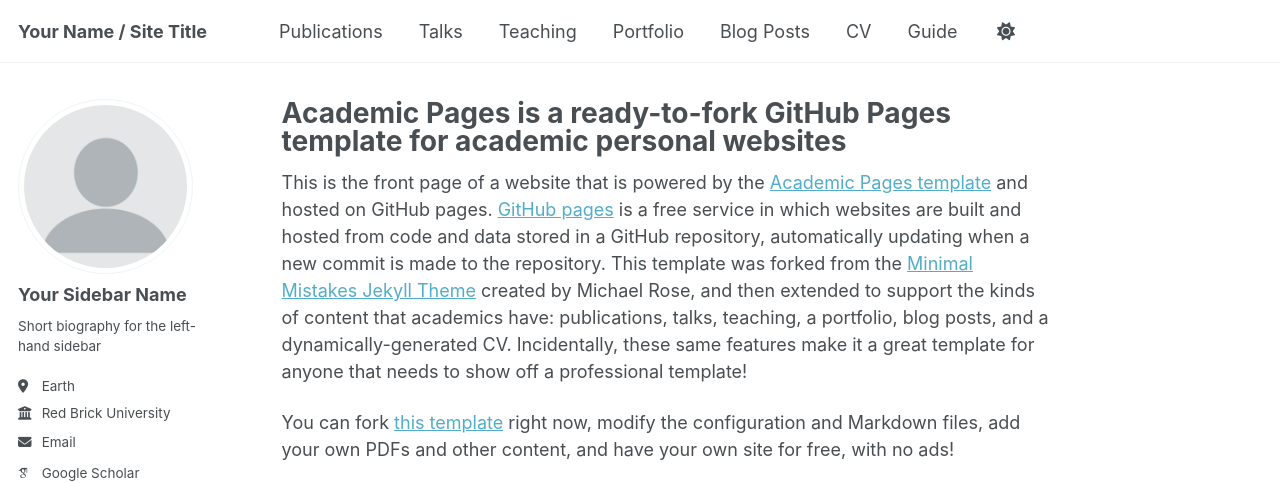
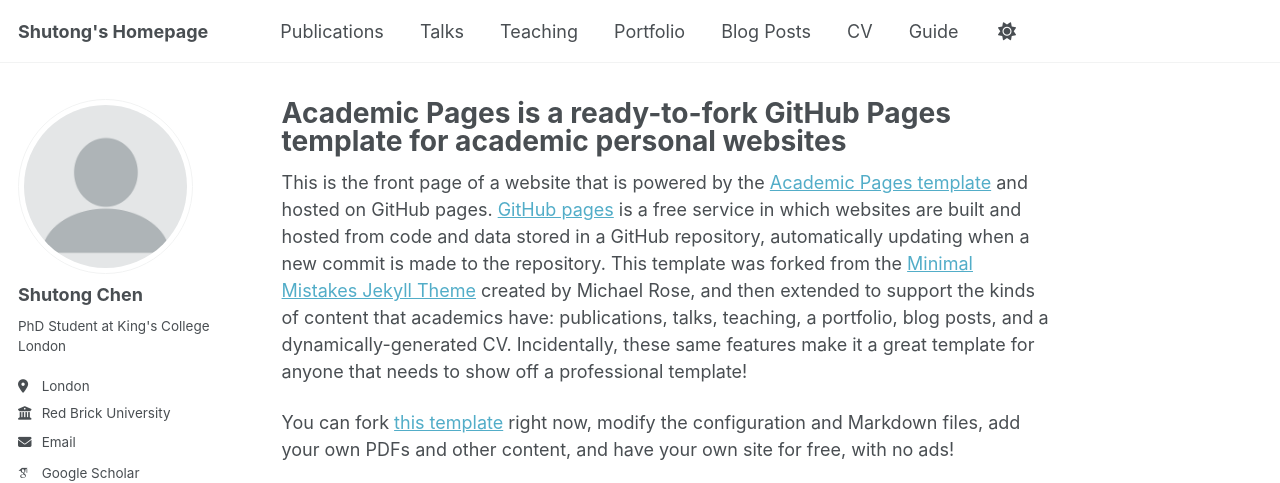
Before and after one commit to shutong-chen/shutong-chen.github.io, a Jekyll site: the page built from _pages/about.md, in a window 1280 px wide. Shown: the top 483 px of the page. Built offline with Jekyll 4.4.1, drawn with Linux system fonts in a browser that asks for light colours; some web fonts are replaced; a script bundle is joined from its source files by our own code; library files that are not in the unit come from our copies.

Commit message:
Modify site configuration for personal details
Updated site title, author name, bio, and location.

```diff
--- a/_config.yml
+++ b/_config.yml
@@ -9,7 +9,7 @@
 # Basic Site Settings
 locale                   : "en-US"
 site_theme               : "default" # the available themes options are "default", "air", "sunrise", "mint", "dirt" and "contrast"
-title                    : "Your Name / Site Title"
+title                    : "Shutong's Homepage"
 title_separator          : "-"
 name                     : &name "Your Name"
 description              : &description "Your Name's academic portfolio"   # Update this with a general description of your site, this is the default if not overridden by a page
@@ -24,10 +24,10 @@ repository               : "academicpages/academicpages.github.io"
 author:
   # Biographic information
   avatar           : "profile.png"
-  name             : "Your Sidebar Name"
+  name             : "Shutong Chen"
   pronouns         : # example: "she/her"
-  bio              : "Short biography for the left-hand sidebar"
-  location         : "Earth"
+  bio              : "PhD Student at King's College London"
+  location         : "London"
   employer         : "Red Brick University"
   uri              : # URL
   email            : "none@example.org"
```
